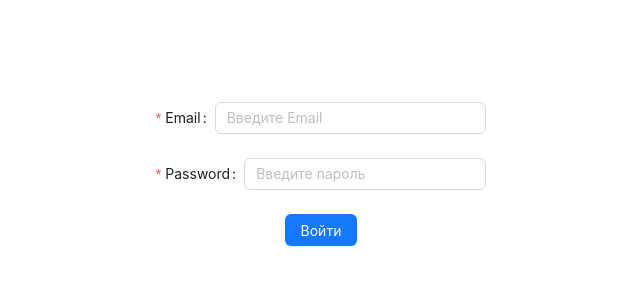
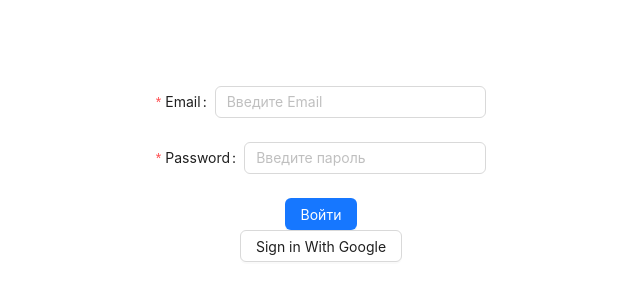
Before and after one commit to roflmorries/FinTrack-App, a React (Vite) app in the folder fin-track-app/: page /login in a window 1280 px wide. Shown: the part 226-526 px from the top of the page, without its empty margins (319-959 px from the left). Built offline with nearby package versions, Linux system fonts and the light colour scheme; no server answers.

Commit message:
update form

```diff
--- a/fin-track-app/src/features/auth/ui/LoginForm.tsx
+++ b/fin-track-app/src/features/auth/ui/LoginForm.tsx
@@ -1,5 +1,5 @@
 import { Button, Form, Input } from "antd"
-// import GoogleLoginButton from "./GoogleLoginButton"
+import GoogleLoginButton from "./GoogleLoginButton"
 import { useAppDispatch, useAppSelector } from "../../../shared/lib/hooks/redux/reduxTypes"
 import { loginUser } from "../../../entities/user/model/userThunks";
 import { useNavigate } from "react-router-dom";
@@ -56,7 +56,7 @@ export default function LoginForm({}: Props) {
       </Form.Item>
       <Button type="primary" htmlType="submit">Войти</Button>
     </Form>
-    {/* <GoogleLoginButton/> */}
+    <GoogleLoginButton/>
     </>
   )
 }
```
